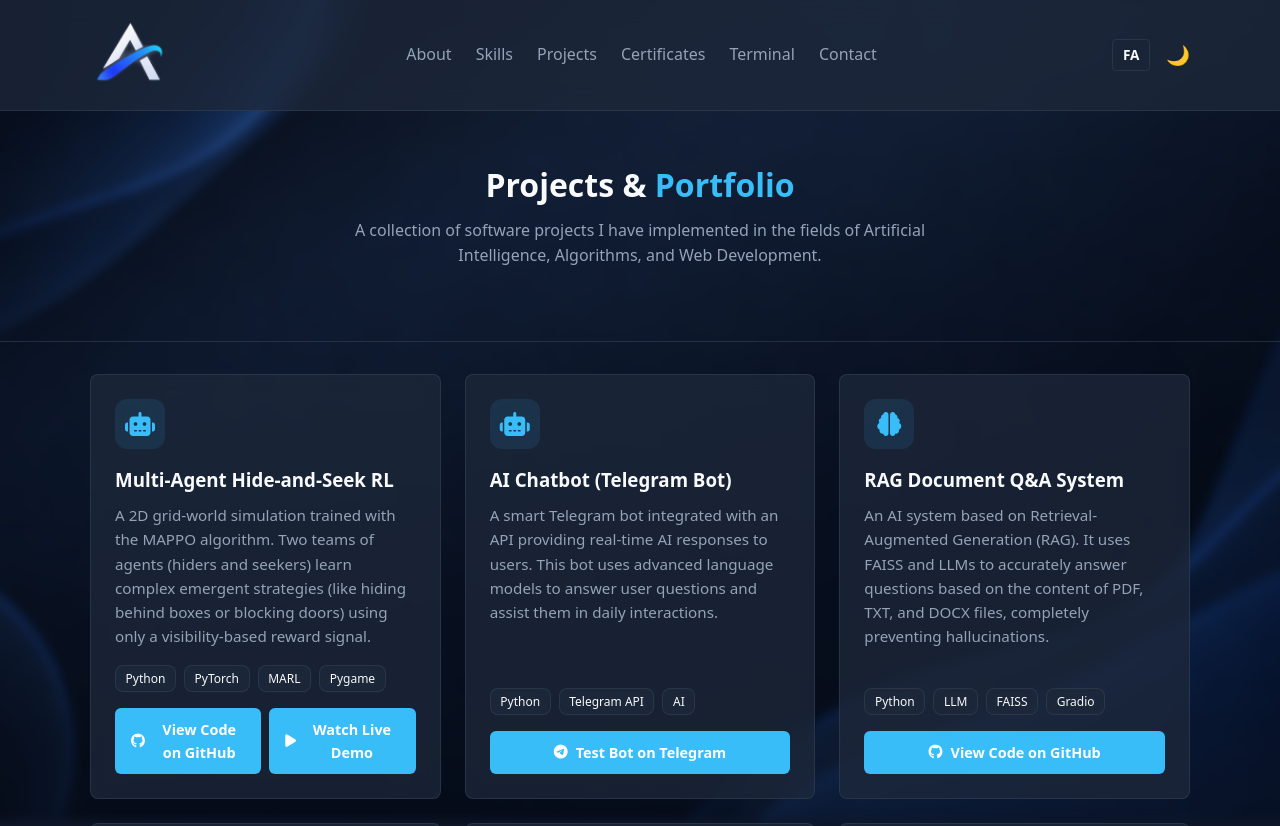
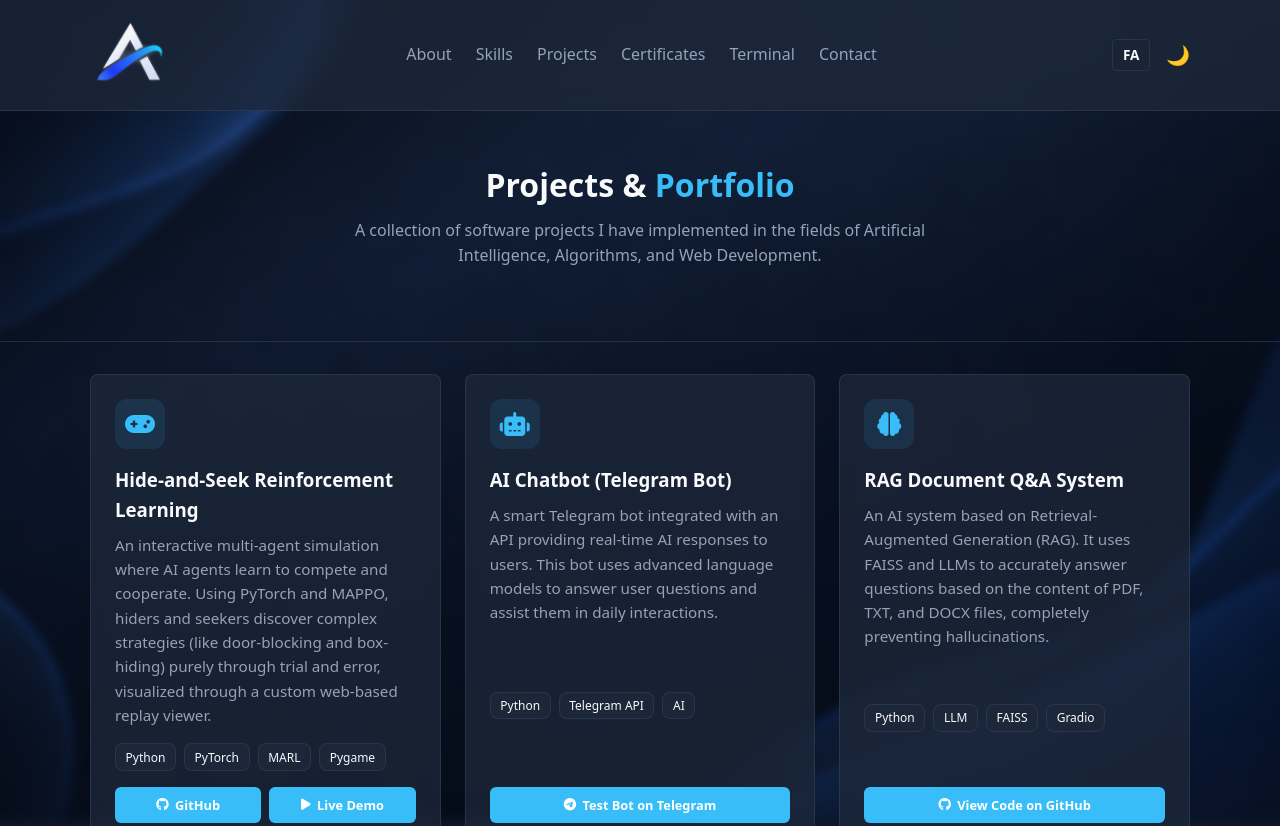
Before and after one commit to Awlishahnazi/personal-website, a plain HTML site: page projects-en.html in a window 1280 px wide. Shown: the top 826 px of the page. Drawn offline with Linux system fonts and the light colour scheme.

Commit message:
projects button and hide and seek project section modified

```diff
--- a/assets/css/style.css
+++ b/assets/css/style.css
@@ -1331,20 +1331,23 @@ html[dir="ltr"] .terminal-input-line span {
 
 
 .project-links {
-    margin-top: 0;
+    margin-top: auto;
     display: flex;
+    flex-direction: row;
     gap: 0.5rem;
+    width: 100%;
 }
 
 .project-links .btn {
-    width: 100%;
+    flex: 1;
     text-align: center;
     display: inline-flex;
     justify-content: center;
     align-items: center;
-    gap: 0.5rem;
-    padding: 0.6rem 1rem;
-    font-size: 0.9rem;
+    gap: 0.4rem;
+    padding: 0.5rem 0.5rem;
+    font-size: 0.8rem;
+    white-space: nowrap;
 }
 
 
--- a/projects-en.html
+++ b/projects-en.html
@@ -48,9 +48,9 @@
         <div class="projects-grid">
 
             <div class="project-card">
-                <div class="project-icon"><i class="fas fa-robot"></i></div>
-                <h3>Multi-Agent Hide-and-Seek RL</h3>
-                <p>A 2D grid-world simulation trained with the MAPPO algorithm. Two teams of agents (hiders and seekers) learn complex emergent strategies (like hiding behind boxes or blocking doors) using only a visibility-based reward signal.</p>
+                <div class="project-icon"><i class="fas fa-gamepad"></i></div>
+                <h3>Hide-and-Seek Reinforcement Learning</h3>
+                <p>An interactive multi-agent simulation where AI agents learn to compete and cooperate. Using PyTorch and MAPPO, hiders and seekers discover complex strategies (like door-blocking and box-hiding) purely through trial and error, visualized through a custom web-based replay viewer.</p>
                 <div class="project-tech">
                     <span class="skill-tag">Python</span>
                     <span class="skill-tag">PyTorch</span>
@@ -59,10 +59,10 @@
                 </div>
                 <div class="project-links">
                     <a href="https://github.com/Awlishahnazi/hide-and-seek-rl" target="_blank" class="btn primary-btn">
-                        <i class="fab fa-github"></i> View Code on GitHub
+                        <i class="fab fa-github"></i>GitHub
                     </a>
                     <a href="https://alishahnazi.ir/demo-hide-and-seek/index.html" target="_blank" class="btn primary-btn">
-                        <i class="fas fa-play"></i> Watch Live Demo
+                        <i class="fas fa-play"></i>Live Demo
                     </a>
                 </div>
             </div>
```
Also changed, not shown: projects.html (+4 -4 lines).
